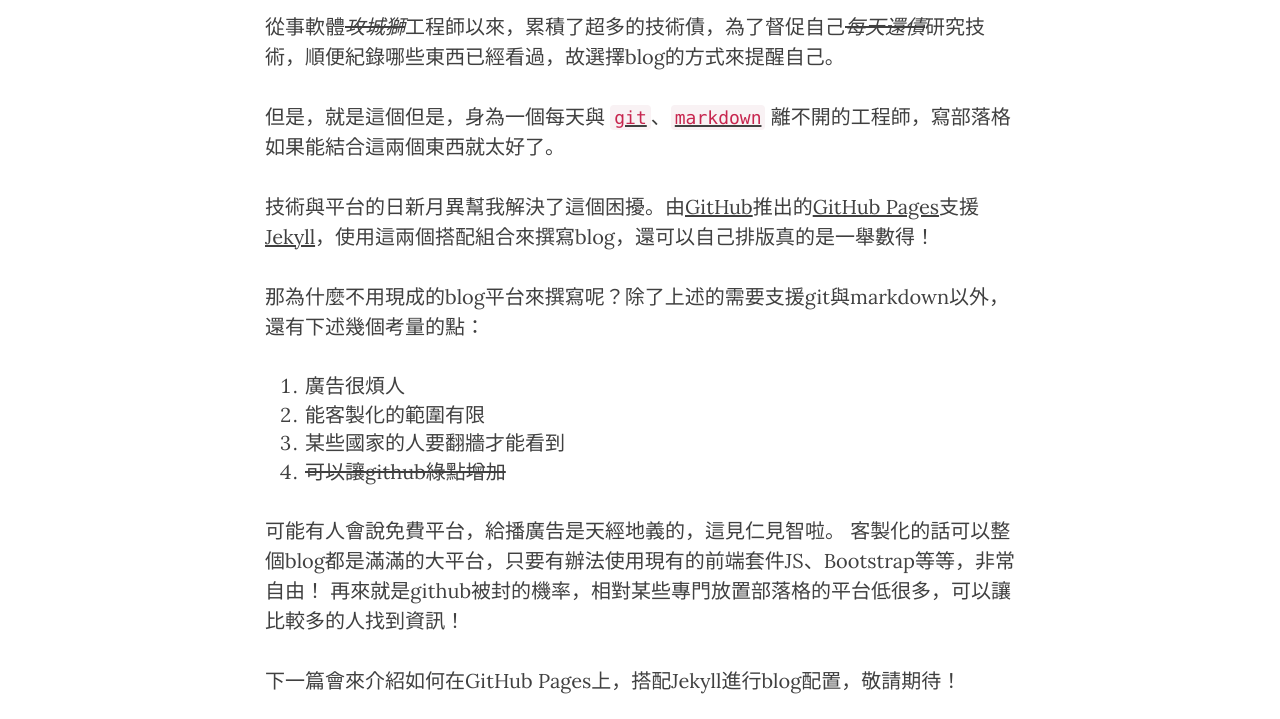
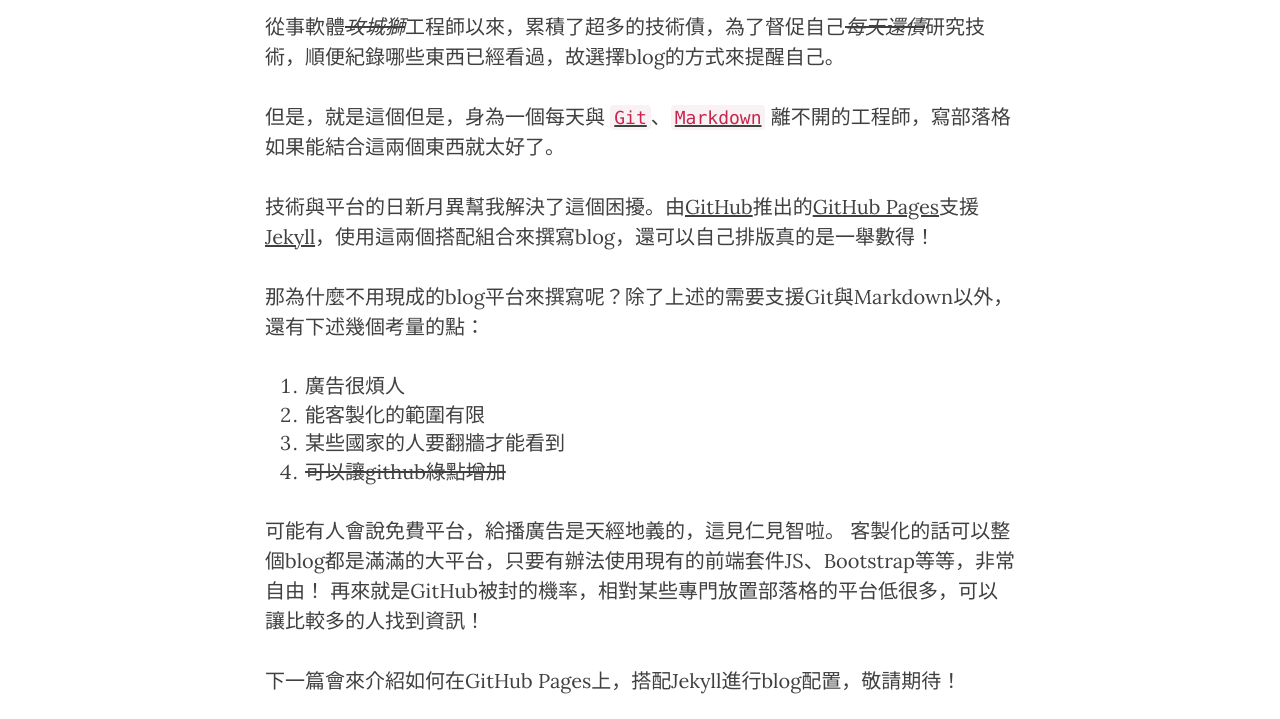
Before and after one commit to mathsigit/blog_page, a Jekyll site: the page built from _posts/2017-11-06-new-open.md, in a window 1280 px wide. Shown: the part 603-1322 px from the top of the page. Built offline with Jekyll 4.4.1, drawn with Linux system fonts in a browser that asks for light colours; nearby versions of some CDN libraries.

```diff
--- a/_posts/2017-11-06-new-open.md
+++ b/_posts/2017-11-06-new-open.md
@@ -11,11 +11,11 @@ header-img: "img/2017-11-06-new-open/2017-11-06-post-bg.png"
 
 從事軟體~~_攻城獅_~~工程師以來，累積了超多的技術債，為了督促自己~~_每天還債_~~研究技術，順便紀錄哪些東西已經看過，故選擇blog的方式來提醒自己。
 
-但是，就是這個但是，身為一個每天與 [`git`][gitwiki_eng]、[`markdown`][markdownwiki_eng] 離不開的工程師，寫部落格如果能結合這兩個東西就太好了。
+但是，就是這個但是，身為一個每天與 [`Git`][gitwiki_eng]、[`Markdown`][markdownwiki_eng] 離不開的工程師，寫部落格如果能結合這兩個東西就太好了。
 
 技術與平台的日新月異幫我解決了這個困擾。由[GitHub](https://github.com/)推出的[GitHub Pages](https://help.github.com/articles/using-jekyll-as-a-static-site-generator-with-github-pages/)支援[Jekyll](https://github.com/jekyll/jekyll)，使用這兩個搭配組合來撰寫blog，還可以自己排版真的是一舉數得！
 
-那為什麼不用現成的blog平台來撰寫呢？除了上述的需要支援git與markdown以外，還有下述幾個考量的點：
+那為什麼不用現成的blog平台來撰寫呢？除了上述的需要支援Git與Markdown以外，還有下述幾個考量的點：
 1. 廣告很煩人
 2. 能客製化的範圍有限
 3. 某些國家的人要翻牆才能看到
@@ -23,7 +23,7 @@ header-img: "img/2017-11-06-new-open/2017-11-06-post-bg.png"
 
 可能有人會說免費平台，給播廣告是天經地義的，這見仁見智啦。
 客製化的話可以整個blog都是滿滿的大平台，只要有辦法使用現有的前端套件JS、Bootstrap等等，非常自由！
-再來就是github被封的機率，相對某些專門放置部落格的平台低很多，可以讓比較多的人找到資訊！
+再來就是GitHub被封的機率，相對某些專門放置部落格的平台低很多，可以讓比較多的人找到資訊！
 
 下一篇會來介紹如何在GitHub Pages上，搭配Jekyll進行blog配置，敬請期待！
 
```
